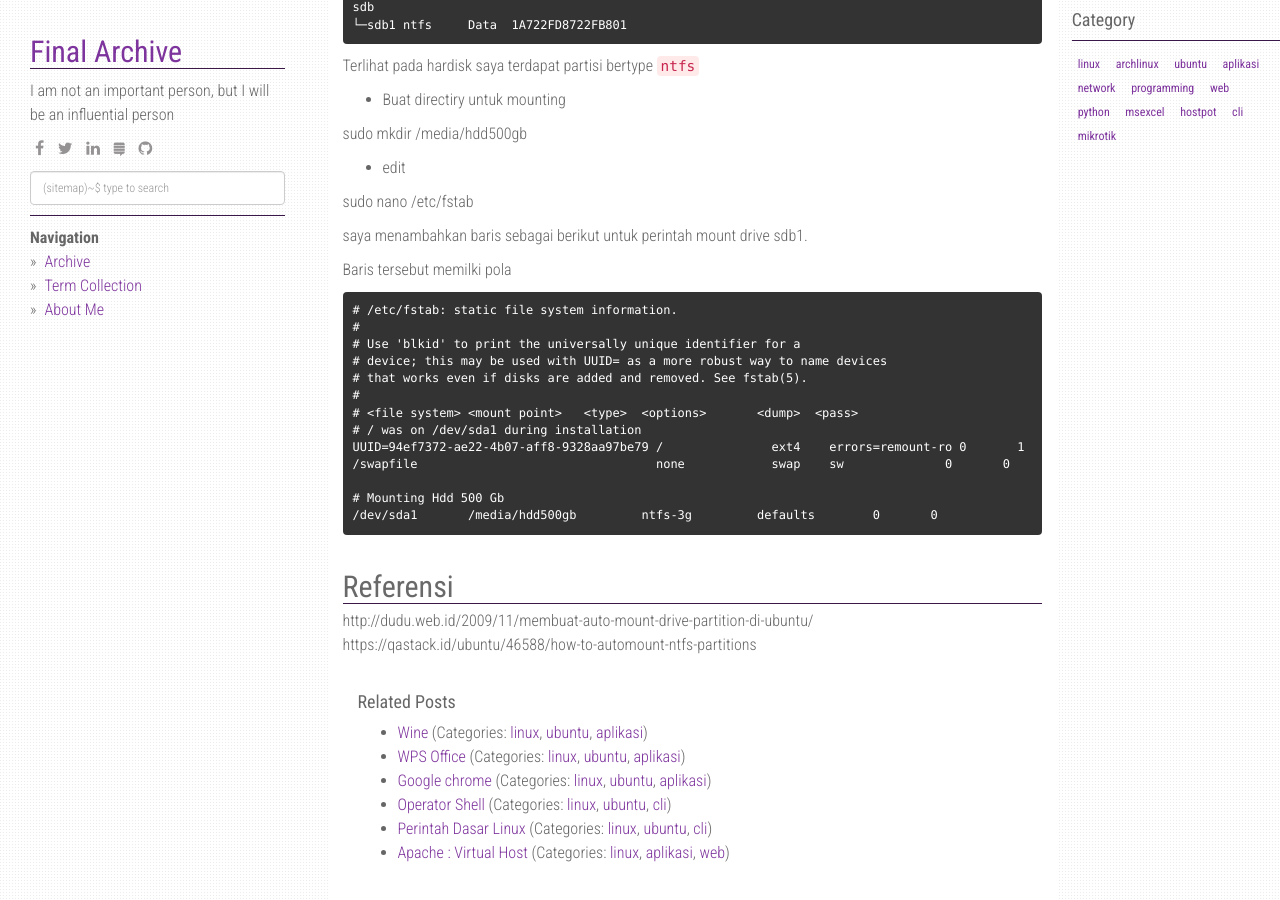
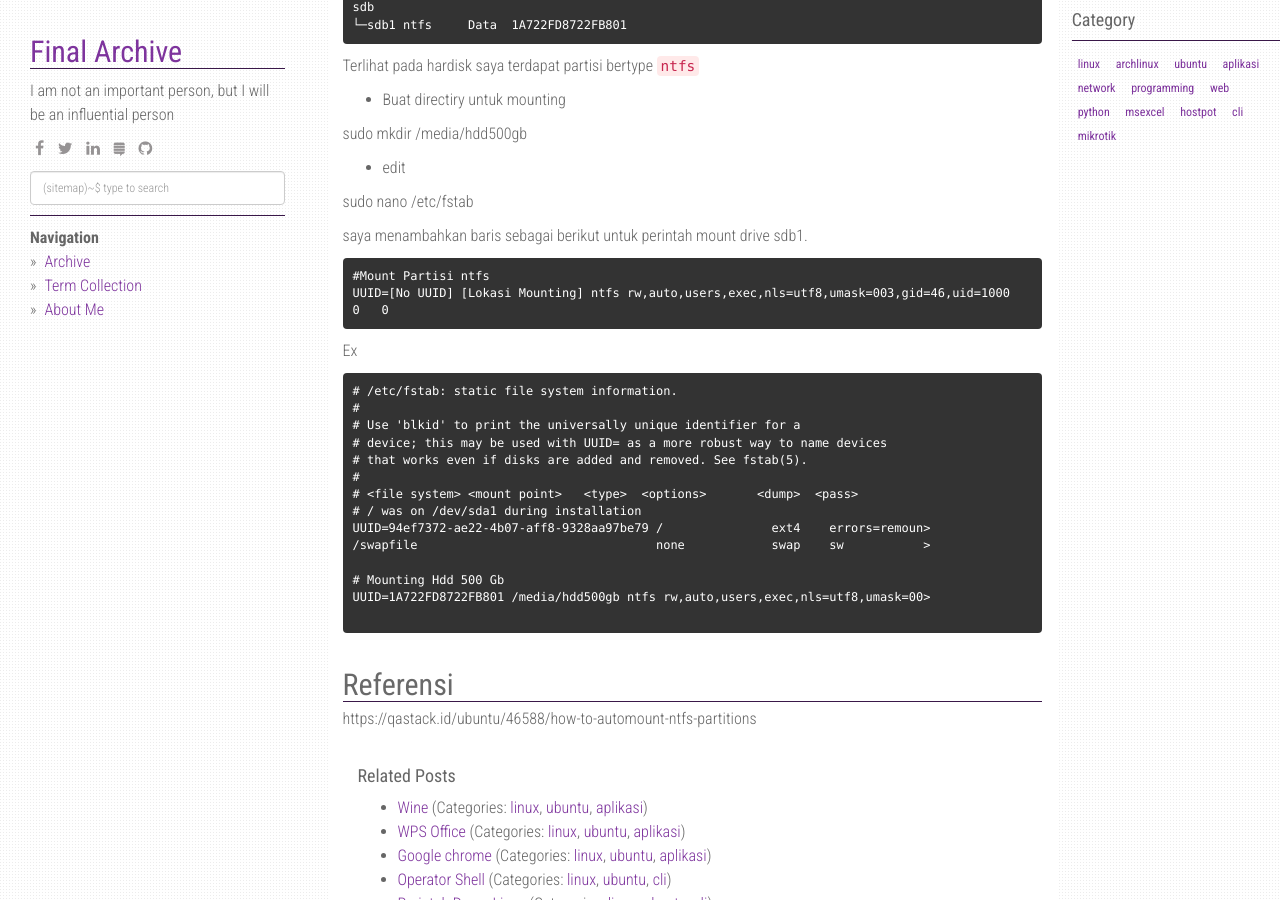
Before and after one commit to finalarchive/finalarchive.github.io, a Jekyll site: the page built from _posts/2020-10-25-Mount.md, in a window 1280 px wide and 900 px high, scrolled down 545 px. Built offline with Jekyll 4.4.1, drawn with Linux system fonts in a browser that asks for light colours; nearby versions of some CDN libraries.

Commit message:
Update 2020-10-25-Mount.md

````diff
--- a/_posts/2020-10-25-Mount.md
+++ b/_posts/2020-10-25-Mount.md
@@ -43,9 +43,11 @@ sudo mkdir /media/hdd500gb
 sudo nano /etc/fstab
 
 saya menambahkan baris sebagai berikut untuk perintah mount drive sdb1.
-
-Baris tersebut memilki pola <device> <location> <Linux type> <options> <dump> <pass>
-
+```
+#Mount Partisi ntfs
+UUID=[No UUID] [Lokasi Mounting] ntfs rw,auto,users,exec,nls=utf8,umask=003,gid=46,uid=1000    0   0
+```
+Ex
 ```
 # /etc/fstab: static file system information.
 #
@@ -55,19 +57,13 @@ Baris tersebut memilki pola <device> <location> <Linux type> <options> <dump> <p
 #
 # <file system> <mount point>   <type>  <options>       <dump>  <pass>
 # / was on /dev/sda1 during installation
-UUID=94ef7372-ae22-4b07-aff8-9328aa97be79 /               ext4    errors=remount-ro 0       1
-/swapfile                                 none            swap    sw              0       0
+UUID=94ef7372-ae22-4b07-aff8-9328aa97be79 /               ext4    errors=remoun>
+/swapfile                                 none            swap    sw           >
 
 # Mounting Hdd 500 Gb
-/dev/sda1       /media/hdd500gb         ntfs-3g         defaults        0       0
+UUID=1A722FD8722FB801 /media/hdd500gb ntfs rw,auto,users,exec,nls=utf8,umask=00>
+
 ```
 
-
-
-
-
-
-
 ## Referensi
-http://dudu.web.id/2009/11/membuat-auto-mount-drive-partition-di-ubuntu/
 https://qastack.id/ubuntu/46588/how-to-automount-ntfs-partitions
````
